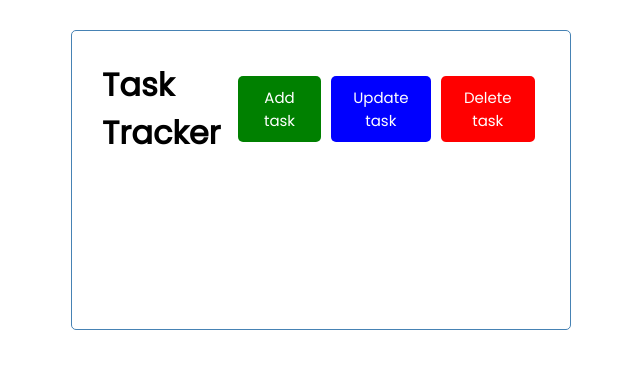
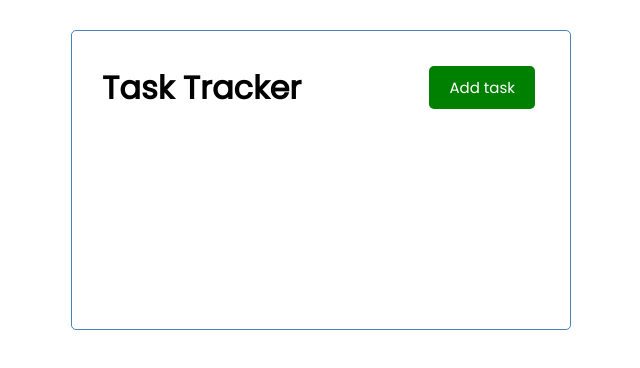
Before and after one commit to TinaLacatis/crash-2022, a Vue app: page / in a window 1280 px wide. Shown: the top 368 px of the page, without its empty margins (319-959 px from the left). Built offline with nearby package versions, Linux system fonts and the light colour scheme.

Commit message:
add onclick method

```diff
--- a/src/components/Button.vue
+++ b/src/components/Button.vue
@@ -1,5 +1,7 @@
 <template>
-  <button :style="{ background: color }" class="btn">{{ text }}</button>
+  <button @click="onClick()" :style="{ background: color }" class="btn">
+    {{ text }}
+  </button>
 </template>
 
 <script>
@@ -9,5 +11,10 @@ export default {
     text: String,
     color: String,
   },
+  methods: {
+    onClick() {
+      console.log("click");
+    },
+  },
 };
 </script>
--- a/src/components/Header.vue
+++ b/src/components/Header.vue
@@ -2,8 +2,6 @@
   <header>
     <h1>{{ title }}</h1>
     <Button text="Add task" color="green"></Button>
-    <Button text="Update task" color="blue"></Button>
-    <Button text="Delete task" color="red"></Button>
   </header>
 </template>
 
```
